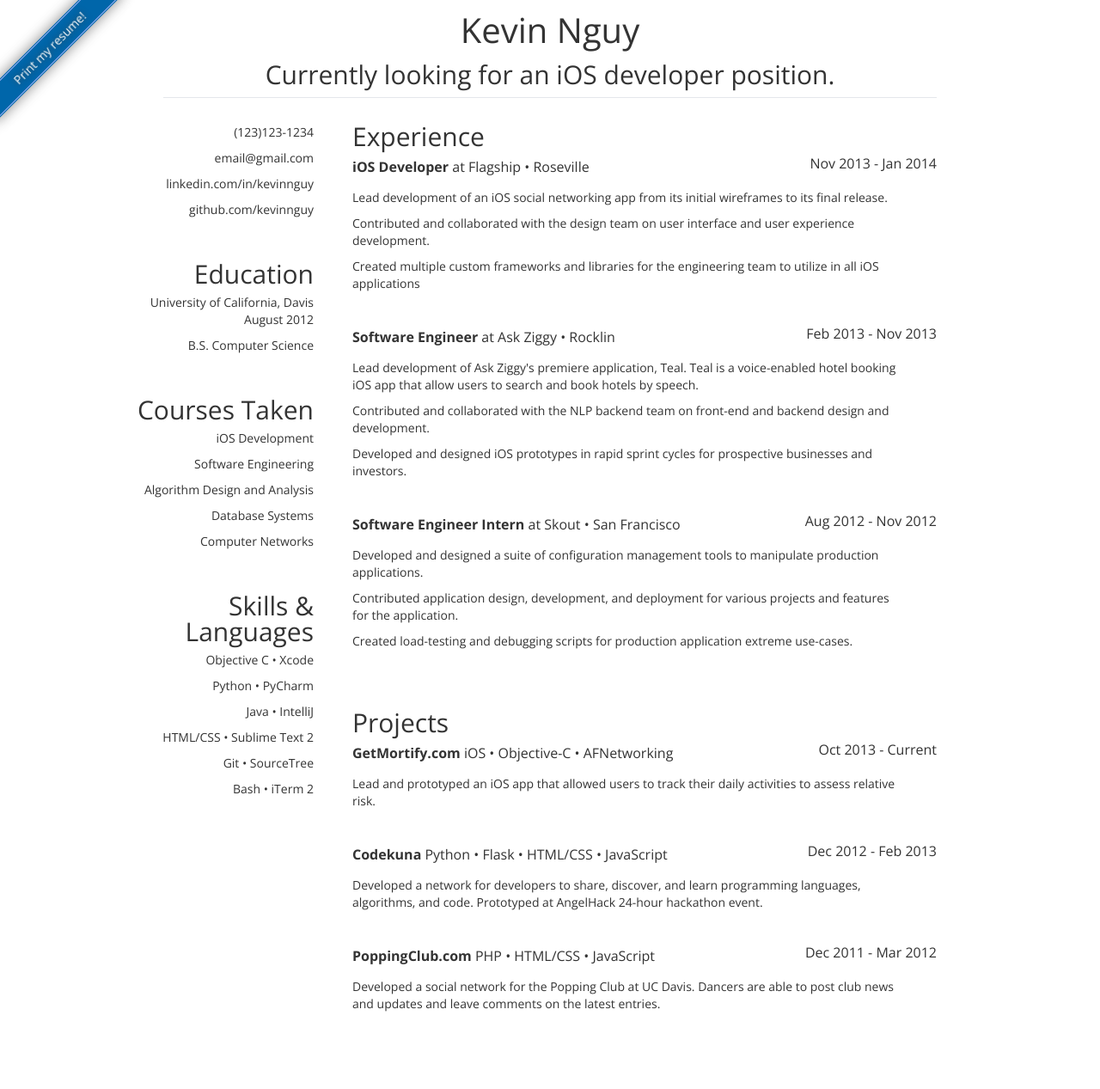
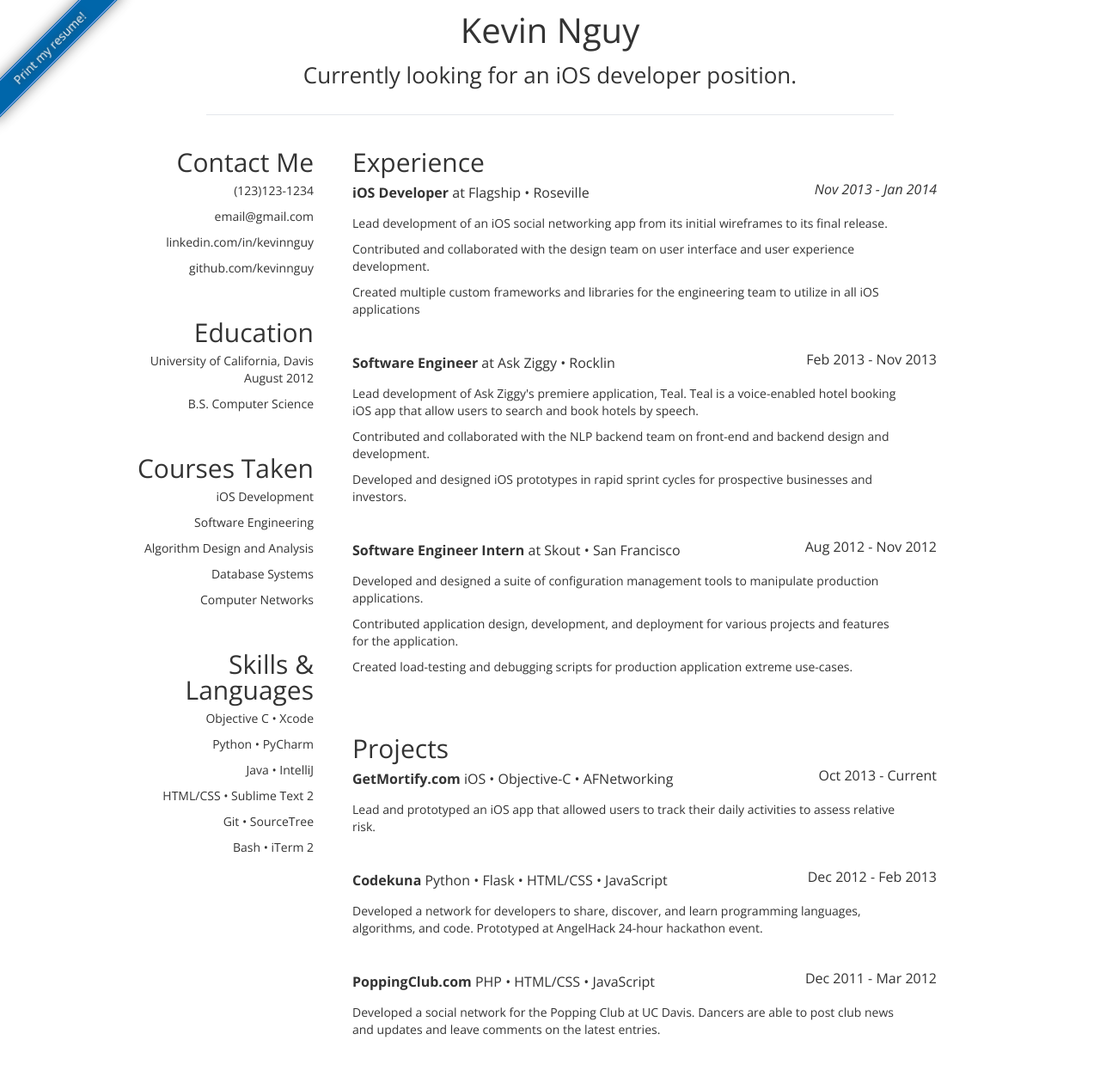
Before and after one commit to kevinnguy/kevinnguy.github.com, a Jekyll site: the page index.html, which Jekyll copies as it is, in a window 1280 px wide. Shown: the whole page at 86% size. Built offline with Jekyll 4.4.1, drawn with Linux system fonts in a browser that asks for light colours; before the commit the page ends 1237 px from its top, so only the background shows below that.

Commit message:
Sorry for the poor description

```diff
--- a/index.html
+++ b/index.html
@@ -40,13 +40,14 @@
         <a style="font-size: 40px" class="normal" href='http://kevinnguy.com' target="_blank">Kevin Nguy</a>
       </div>
       <div style="text-align:center;">
-        <p style="font-size: 30px" class="light">Currently looking for an iOS developer position.</p>
+        <p style="font-size: 26px" class="light">Currently looking for an iOS developer position.</p>
       </div>
     </div>
 
     <div class="container">
       <div id="left" class="four columns sidebar">
         <section id="info">
+          <div id="contact">Contact Me</div>
           <ul id="social">
             <li>
               <a href="http://linkedin.com/in/kevinnguy" onClick="_gaq.push(['_trackEvent', 'Link', 'Click', 'Sidebar LinkedIn']);" title="Connect with me" target="_blank">(123)123-1234</a>
@@ -100,7 +101,7 @@
 
         <dl class="fourteen columns bottom">
           <dt>
-            <p class="nine columns"><strong>iOS Developer</strong> at Flagship  &bull;  Roseville</p><span class="three columns right">Nov 2013 - Jan 2014</span></dt>
+            <p class="nine columns"><strong>iOS Developer</strong> at Flagship  &bull;  Roseville</p><span class="three columns right"><em>Nov 2013 - Jan 2014</em></span></dt>
           </dt>
           <ul>
             <li class="eleven columns">Lead development of an iOS social networking app from its initial wireframes to its final release.</li>
--- a/static/css/new_style.css
+++ b/static/css/new_style.css
@@ -591,9 +591,10 @@ sub
 .icon
 { padding-left:7px; }
 
-#header{margin-bottom: 30px;
+#header{margin-bottom: 40px;
+	padding-bottom: 20px;
 border-bottom: 1px solid #e4e7eb;
-width: 900px;
+width: 800px;
 }
 
 #me
@@ -617,7 +618,6 @@ width: 900px;
   margin-top:50px;
   margin-bottom:8px;
   	  font-size: 30px;
-  	  	font-weight: 300;
 
   }
 
```
